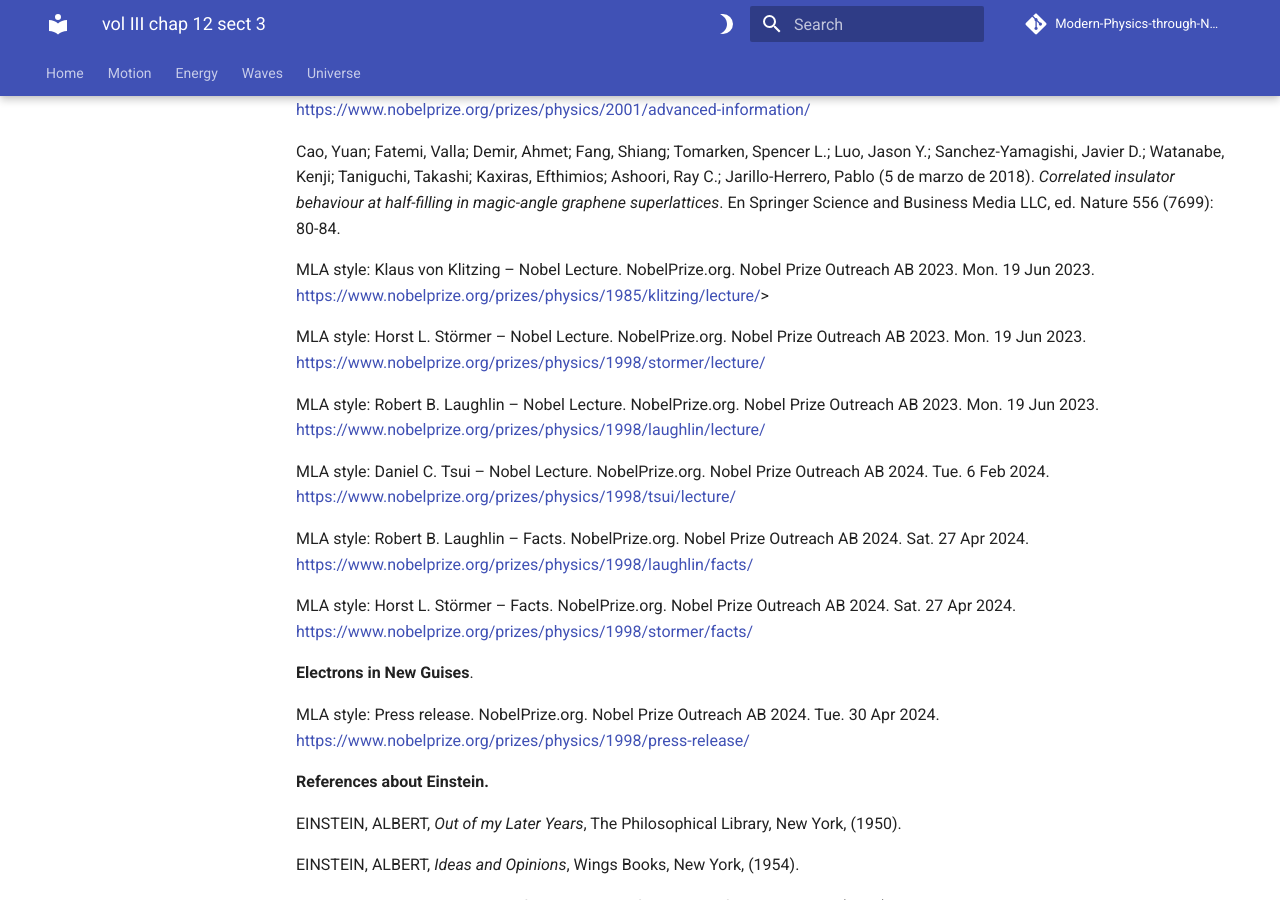
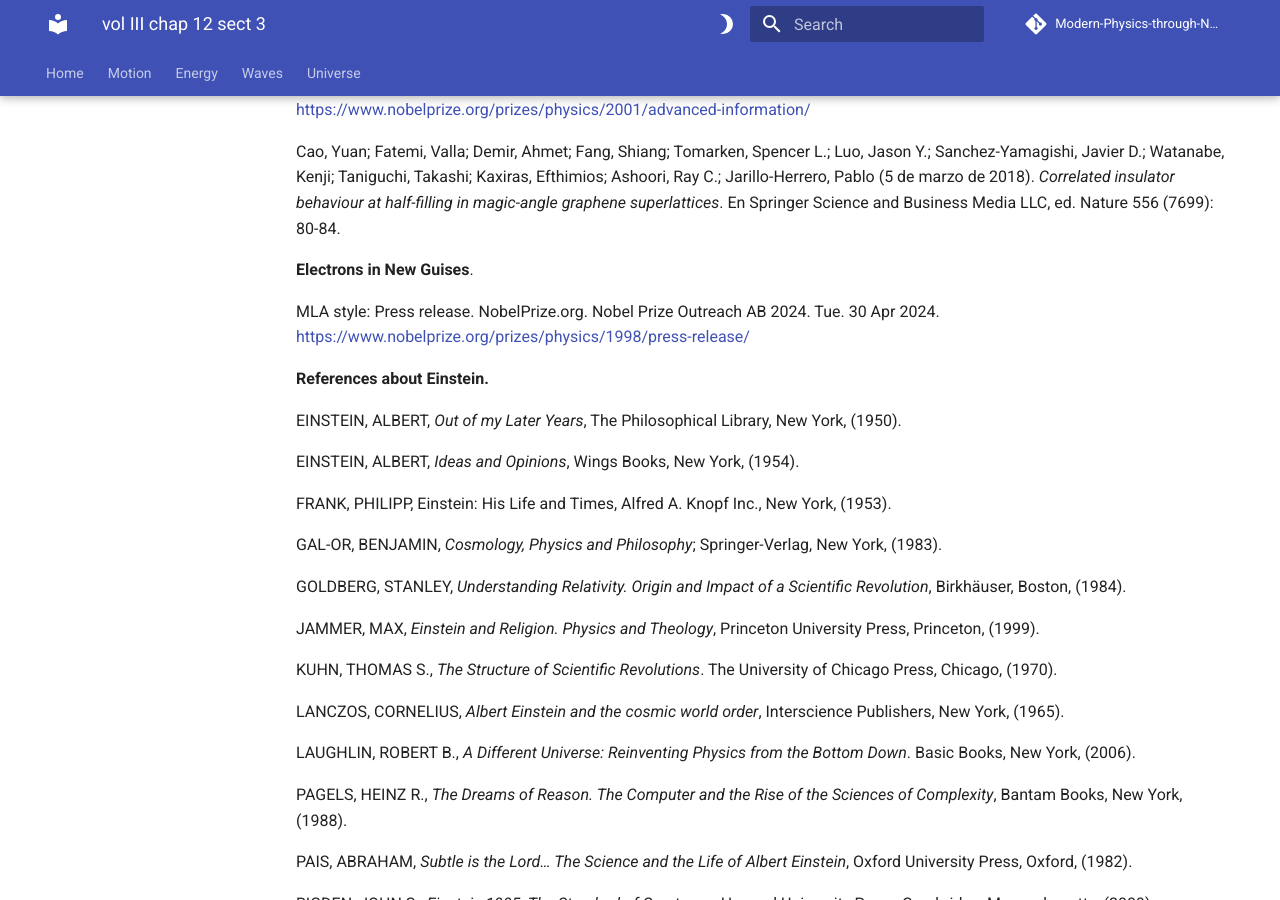
Before and after one commit to modphysnobel/modphysnobel.github.io, an MkDocs documentation site: the page built from docs/vol-III/vol-III-chap-12-sect-3.md, in a window 1280 px wide and 900 px high, scrolled down 3977 px. Built offline with MkDocs 1.6.1 and Material for MkDocs 9.7.7, drawn with Linux system fonts in a browser that asks for light colours; some web fonts are replaced; comment, search, counter and statistics services are not loaded.

Commit message:
Update vol-III-chap-12-sect-3.md

```diff
--- a/docs/vol-III/vol-III-chap-12-sect-3.md
+++ b/docs/vol-III/vol-III-chap-12-sect-3.md
@@ -310,18 +310,6 @@
 
 Cao, Yuan; Fatemi, Valla; Demir, Ahmet; Fang, Shiang; Tomarken, Spencer L.; Luo, Jason Y.; Sanchez-Yamagishi, Javier D.; Watanabe, Kenji; Taniguchi, Takashi; Kaxiras, Efthimios; Ashoori, Ray C.; Jarillo-Herrero, Pablo (5 de marzo de 2018). *Correlated insulator behaviour at half-filling in magic-angle graphene superlattices*. En Springer Science and Business Media LLC, ed. Nature 556 (7699): 80-84.
 
-MLA style: Klaus von Klitzing – Nobel Lecture. NobelPrize.org. Nobel Prize Outreach AB 2023. Mon. 19 Jun 2023. https://www.nobelprize.org/prizes/physics/1985/klitzing/lecture/>
-
-MLA style: Horst L. Störmer – Nobel Lecture. NobelPrize.org. Nobel Prize Outreach AB 2023. Mon. 19 Jun 2023. <https://www.nobelprize.org/prizes/physics/1998/stormer/lecture/>
-
-MLA style: Robert B. Laughlin – Nobel Lecture. NobelPrize.org. Nobel Prize Outreach AB 2023.    Mon. 19 Jun 2023. https://www.nobelprize.org/prizes/physics/1998/laughlin/lecture/
-
-MLA style: Daniel C. Tsui – Nobel Lecture. NobelPrize.org. Nobel Prize Outreach AB 2024. Tue. 6 Feb 2024. <https://www.nobelprize.org/prizes/physics/1998/tsui/lecture/>
-
-MLA style: Robert B. Laughlin – Facts. NobelPrize.org. Nobel Prize Outreach AB 2024. Sat. 27 Apr 2024. https://www.nobelprize.org/prizes/physics/1998/laughlin/facts/
-
-MLA style: Horst L. Störmer – Facts. NobelPrize.org. Nobel Prize Outreach AB 2024. Sat. 27 Apr 2024. https://www.nobelprize.org/prizes/physics/1998/stormer/facts/
-
 **Electrons in New Guises**.
 
 MLA style: Press release. NobelPrize.org. Nobel Prize Outreach AB 2024. Tue. 30 Apr 2024. <https://www.nobelprize.org/prizes/physics/1998/press-release/>
```
